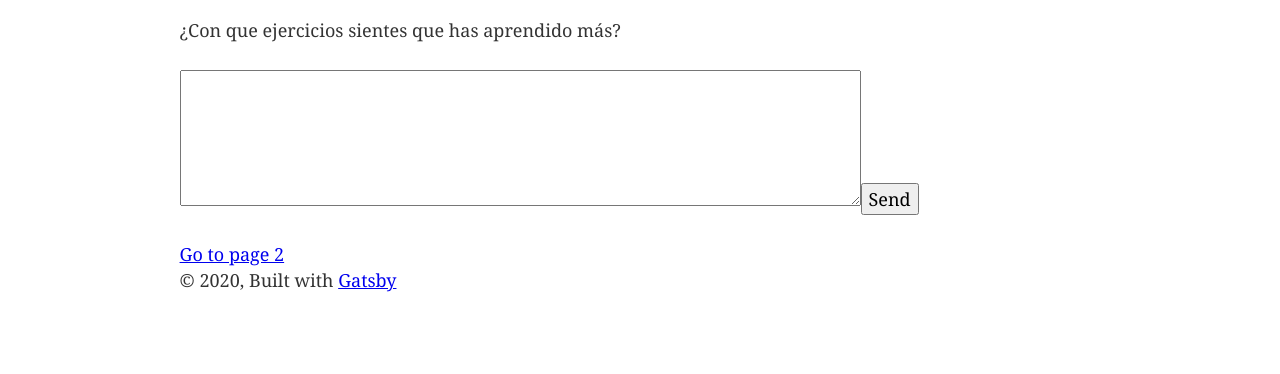
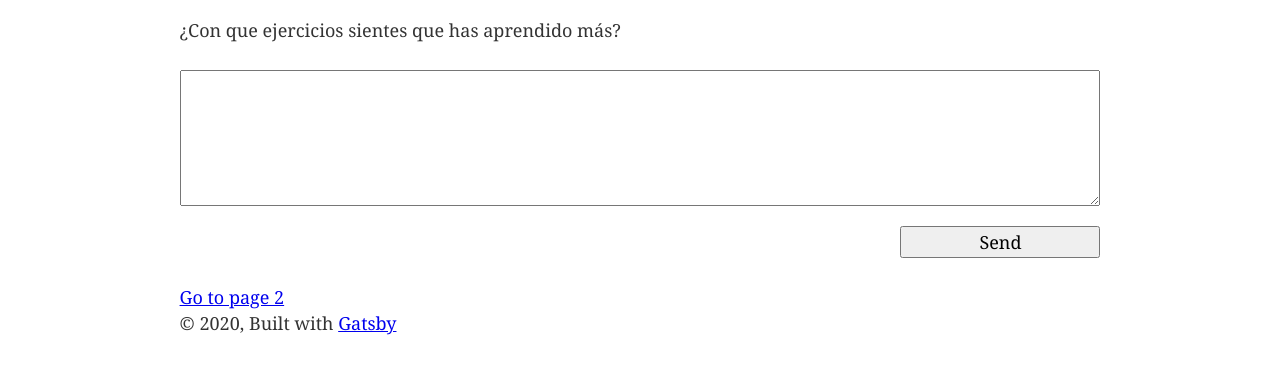
Before and after one commit to the-project-ludus/poll-academy, a Gatsby site: page / in a window 1280 px wide. Shown: the part 176-550 px from the top of the page. Built offline with nearby package versions, Linux system fonts and the light colour scheme; Gatsby itself is replaced by a stand-in of ours.

Commit message:
fix form

```diff
--- /dev/null
+++ b/src/pages/index.css
@@ -0,0 +1,14 @@
+.test-form {
+    display: flex;
+    flex-direction: column;
+    align-items: flex-end;
+}
+
+textarea {
+    width: 100%;
+}
+
+button {
+    margin-top: 20px;
+    width: 200px;
+}
--- a/src/pages/index.js
+++ b/src/pages/index.js
@@ -2,10 +2,9 @@ import React from "react"
 import { Link } from "gatsby"
 
 import Layout from "../components/layout"
-import Image from "../components/image"
 import SEO from "../components/seo"
 
-import "./index.scss"
+import "./index.css"
 
 const IndexPage = () => (
   <Layout>
@@ -13,10 +12,11 @@ const IndexPage = () => (
     <h1>Pregunta 4</h1>
     <p>¿Con que ejercicios sientes que has aprendido más?</p>
     <form
+      className="test-form"
       name="pregunta4"
       method="post"
       data-netlify="true"
-      data-netlyfy-honeypot="bot-field"
+      data-netlify-honeypot="bot-field"
     >
       <textarea
         name="pregunta4-respuesta"
```
Also changed, not shown: src/pages/index.scss (deleted).
